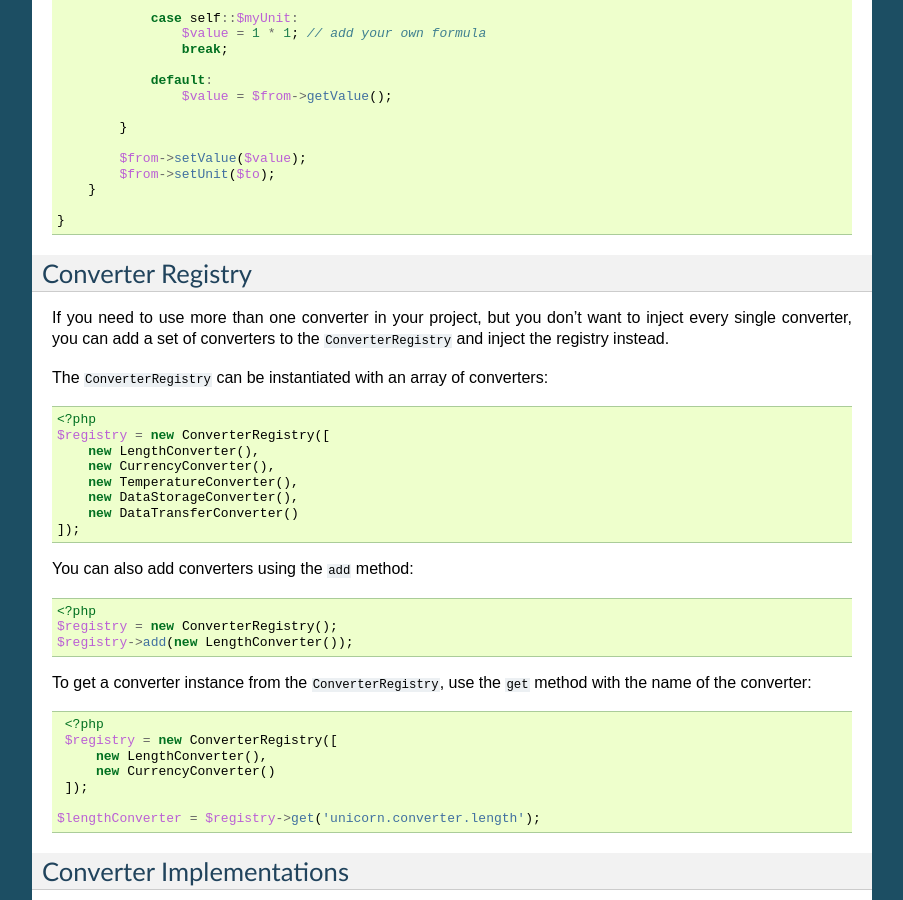
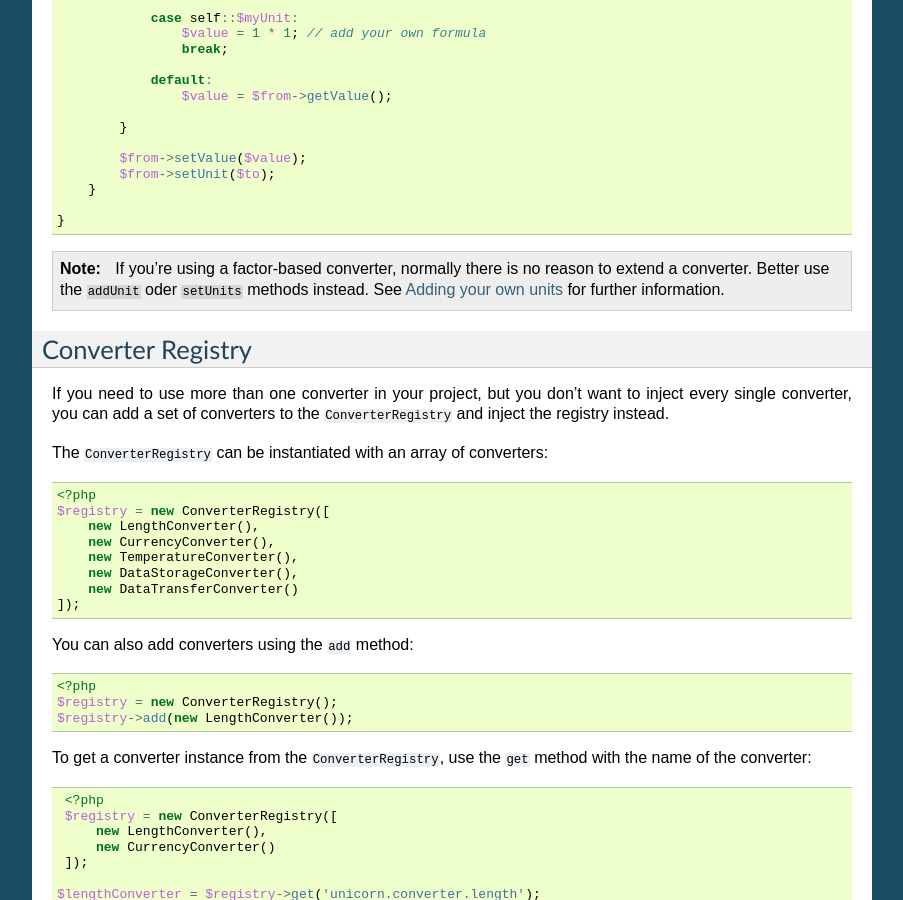
Before and after one commit to xyNNN/unicorn, a Sphinx documentation site: the page built from docs/source/converters.rst, in a window 1280 px wide and 900 px high, scrolled down 3461 px. Shown: the whole window, without its empty margins (198-1101 px from the left). Built offline with Sphinx 7.4.7, drawn with Linux system fonts in a browser that asks for light colours.

Commit message:
working on docs

```diff
--- a/docs/source/converters.rst
+++ b/docs/source/converters.rst
@@ -231,6 +231,10 @@ The steps are:
 
     }
 
+.. note:: If you're using a factor-based converter, normally there is no reason to extend a converter.
+          Better use the ``addUnit`` oder ``setUnits`` methods instead.
+          See `Adding your own units`_ for further information.
+
 Converter Registry
 ==================
 
@@ -283,4 +287,5 @@ Converter Implementations
    data-transfer-converter
 
 .. _Extending Converters:: http://unicorn.readthedocs.io/en/latest/converters.html#extending-converters
+.. _Adding your own units:: http://unicorn.readthedocs.io/en/latest/converters.html#adding-your-own-units
 .. _Unit:: http://unicorn.readthedocs.io/en/latest/convertible-value-unit.html#unit
```
